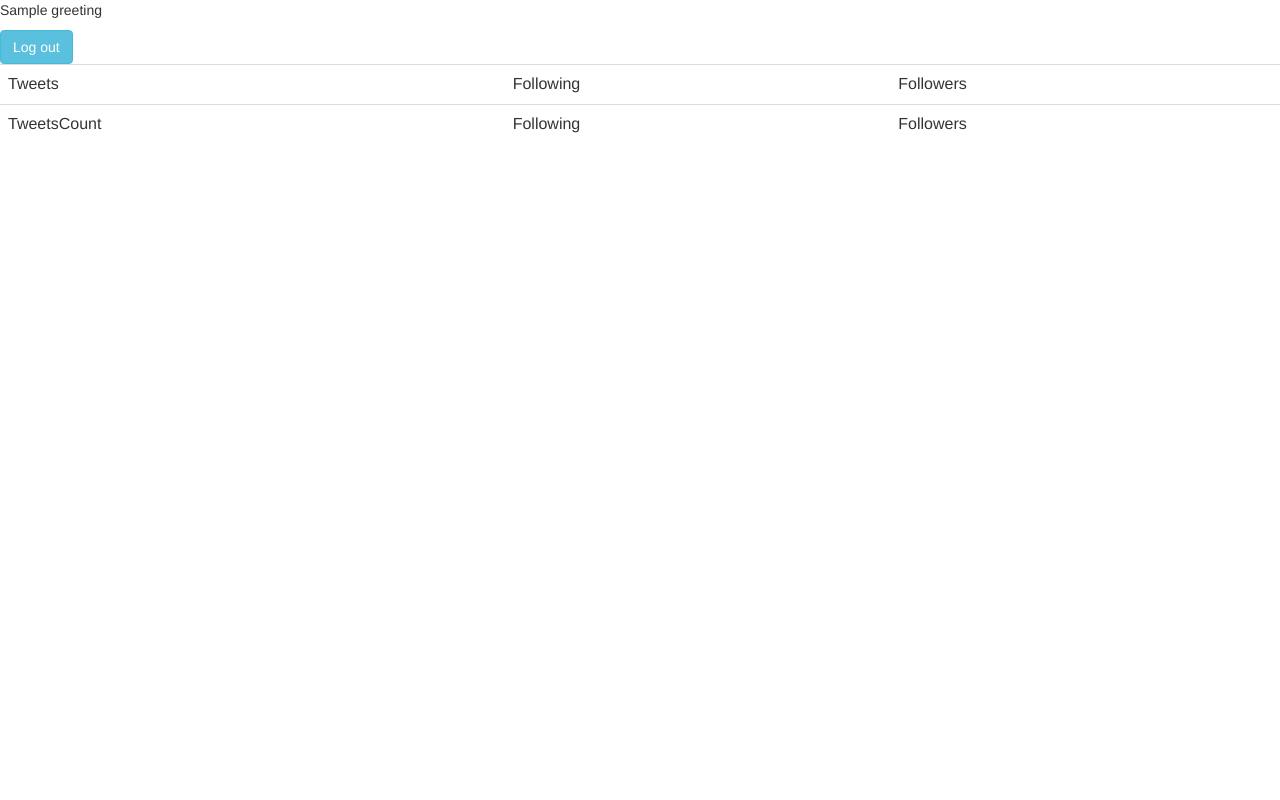
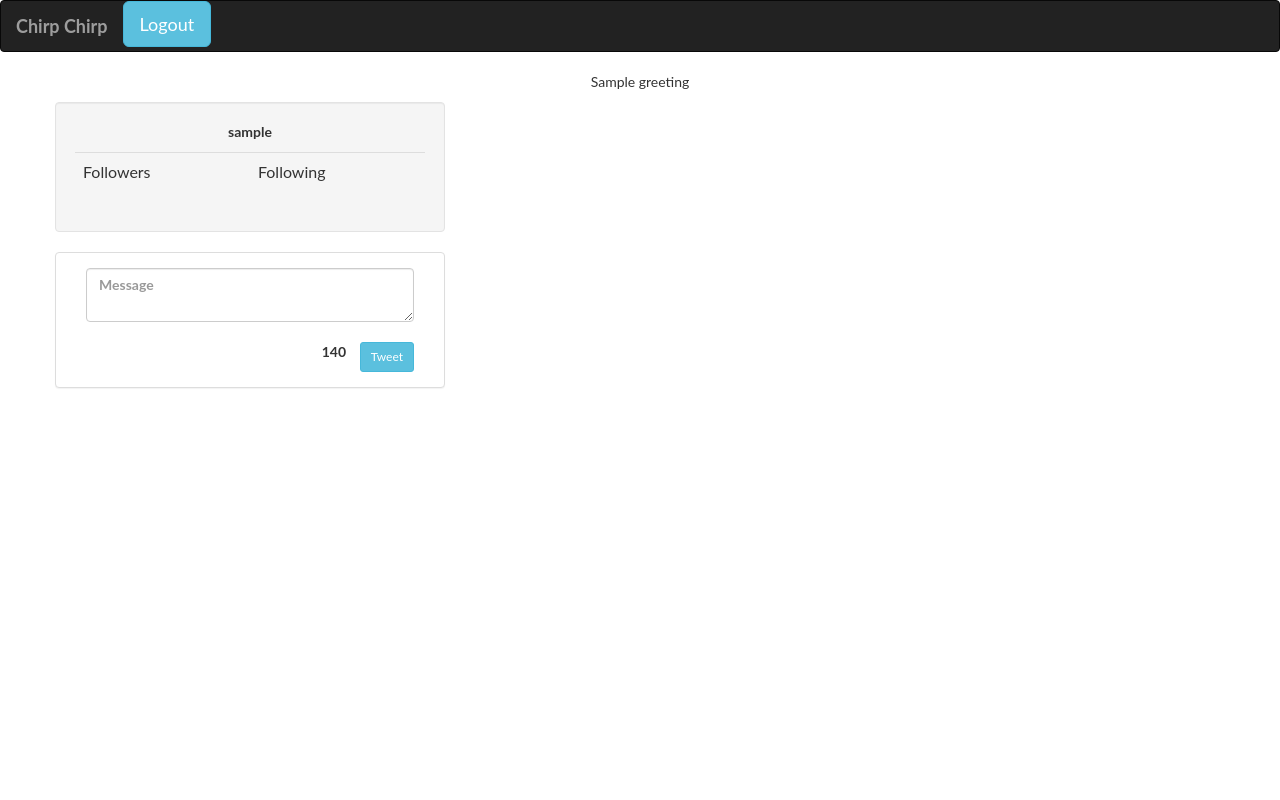
Before and after one commit to davidcse/chirpchirp, a Django app: template tweet/chirpchirp/templates/chirpchirp/homepage.html in a window 1280 px wide. Run offline with Django 3.2, Linux system fonts and the light colour scheme; the template is opened without the code that fills it: most values are stand-ins (such as "Sample title", 1, 10 or a date in 2020); parts of the project's set-up code (start-up, migrations or seed data) failed here and were passed over; some libraries are stand-ins or nearby versions.

Commit message:
ui linked to backend:login,logout,tweet

```diff
--- a/tweet/chirpchirp/models/tweetmodel.py
+++ b/tweet/chirpchirp/models/tweetmodel.py
@@ -3,7 +3,7 @@ import json
 # used to load a tweet object on a request
 class tweetmodel:
     def __init__(self, uname, uid, request):
-        body = request.body
+        body = request.body # expects stringified json
         params = json.loads(body)
         self.uname = uname
         self.uid = uid
--- a/tweet/chirpchirp/models/usermodel.py
+++ b/tweet/chirpchirp/models/usermodel.py
@@ -3,7 +3,7 @@ import json
 # used for loading a User object on a request
 class usermodel:
     def __init__(self, request):
-        body = request.body
+        body = request.body # expect stringified json
         params = json.loads(body)
         self.username = params.get("username", "")
         self.email = params.get("email", "")
--- /dev/null
+++ b/tweet/chirpchirp/static/css/homepage.css
@@ -0,0 +1,15 @@
+body {
+	font-family: "Lato", sans-serif;
+}
+div{
+	font-weight: bold;
+}
+
+input[type=submit]{
+	background-color: #008CBA;
+}
+
+li{
+	list-style-type: none;
+	float: left
+}
--- /dev/null
+++ b/tweet/chirpchirp/static/js/homepage.js
@@ -0,0 +1,18 @@
+function logoutHandler(){
+	// handler to logout client from session.
+	$("#logoutButton").click(function(){
+		console.log("logging out");
+		$.ajax({
+			type: "post",
+			url: "/logout",
+			timeout: 2000
+		}).done(function(data){
+			console.log("received from server:"+JSON.stringify(data))
+			window.location.replace(data.redirect);
+		});
+	});
+}
+
+$(document).ready(function(){
+	logoutHandler();
+});
--- /dev/null
+++ b/tweet/chirpchirp/static/js/tweetBox.js
@@ -0,0 +1,33 @@
+//send tweet to the server
+function tweetAjaxPost(tweet){
+  console.log("posting tweet: " + tweet);
+  $.ajax({
+    type: "post",
+    url: "/additem",
+    data: JSON.stringify({'content': tweet}),
+    timeout: 2000
+  }).done(function(response){
+    console.log("received from server:" +JSON.stringify(response))
+    renderTweetFeedList(tweet)
+  });
+}
+
+//show the tweet in list
+function renderTweetFeedList(tweet){
+  var listElement = '<li>'+ tweet +'</li><br>'
+  $("#tweetFeedList").append(listElement);
+}
+
+//Handler to post a tweet
+function postTweetHandler(){
+	$('#postTweetButton').on('click', function(e){
+		e.preventDefault();
+		var tweetContent = $('#tweetText').val();
+    tweetAjaxPost(tweetContent)
+	});
+  console.log("tweethandler ready");
+}
+
+$(document).ready(function(){
+  postTweetHandler();
+});
--- a/tweet/chirpchirp/templates/chirpchirp/homepage.html
+++ b/tweet/chirpchirp/templates/chirpchirp/homepage.html
@@ -1,22 +1,90 @@
+{% load staticfiles %}
 <head>
   <title>Tweet</title>
   <link rel="stylesheet" href="https://maxcdn.bootstrapcdn.com/bootstrap/3.3.7/css/bootstrap.min.css">
+  <script src="https://ajax.googleapis.com/ajax/libs/jquery/3.1.1/jquery.min.js"></script>
+  <script src="https://maxcdn.bootstrapcdn.com/bootstrap/3.3.7/js/bootstrap.min.js"></script>
+  <script src="{% static "js/homepage.js" %}" type="text/javascript"></script>
+  <script src="{% static "js/tweetBox.js" %}" type="text/javascript"></script>
+  <link rel="stylesheet" href="{% static "css/homepage.css"%}">
 </head>
+
 <body>
-  <p>{{greeting}}</p>
-  <button type="button" class="btn btn-info fullbutton" id="logout">Log out</button>
-  <table class="table">
-    <tr>
-      <td class="tableHeader">Tweets</td>
-      <td class="tableHeader">Following</td>
-      <td class="tableHeader">Followers</td>
-    </tr>
-    <tr>
-      <td class="tableContent">TweetsCount</td>
-      <td class="tableContent">Following</td>
-      <td class="tableContent">Followers</td>
-    </tr>
-  </table>
+  <nav class="navbar navbar-inverse">
+    <div class="container-fluid">
+      <div class="navbar-header">
+        <a class="navbar-brand"> Chirp Chirp</a>
+        <ul class="nav navbar-nav">
+          <li><button type="button", class="btn btn-info btn-lg pull-right", id="logoutButton">Logout</button></li>
+        </ul>
+      </div>
+    </div>
+  </nav>
 
+  <p class="text-center">{{greeting}}</p>
+  <div class="container">
+    <div class="row">
+      <div class="col-md-4 well">
+        <p class="text-center ">
+          {{username}}
+        </p>
+        <table class="table">
+          <tr>
+            <td>Followers</td>
+            <td>Following</td>
+          </tr>
+        </table>
+      </div>
+    </div>
+  </div>
+
+  <div class="tweetbox-container container">
+    <div class="row">
+      <div class="panel panel-default tweetbox col-md-4">
+        <div class="panel-body">
+          <!-- Input tweet -->
+          <textarea class="form-control" id="tweetText" placeholder="Message" rows="2"></textarea>
+          <!-- Character count, Send Button --><br>
+          <div class="pull-right btnGroup">
+            <strong id="charLeft">140 &nbsp &nbsp</strong>
+            <button id="postTweetButton" class="btn btn-info btn-sm pull-right" type="button">Tweet</button>
+          </div>
+        </div>
+      </div>
+    </div>
+  </div>
+
+  <div class="tweetFeed">
+    <ul id="tweetFeedList"></ul>
+  </div>
 
 </body>
+
+<!--
+html
+  head
+
+    script(type="text/javascript", src="js/therapySession.js")
+  body
+
+    div(class="modal fade", id="conversationHistory", role="dialog")
+      div(class="modal-dialog modal-lg")
+        div(class="modal-content")
+          div(class="modal-header")
+            button(type="button", class="close", data-dismiss="modal") &times;
+            h4(class="modal-title") Past List of Conversations
+          div(class="modal-body")
+            ul(id="pastConversationsList")
+          div(class="modal-footer")
+            button(type="button", class="btn btn-default", data-dismiss="modal") close
+
+    div.well.text-center
+      p Hi #{name}! How are you?
+      p Your current log-in time is #{date}
+    div#chatbox
+      ul#chatlist
+    form#human_resp
+      input.form-control.text-center(name="human", type="text", id="humanmsg", size="75")
+      input.form-control(type="submit", id="submitmsg", value="Send")
+    script.
+      #{injectedScriptText} -->
--- a/tweet/chirpchirp/urls.py
+++ b/tweet/chirpchirp/urls.py
@@ -2,6 +2,7 @@ from django.conf.urls import url
 from controllers import user
 from controllers import tweet
 from controllers import endpoint
+from controllers import testEndpoint
 
 
 urlpatterns = [
@@ -19,10 +20,13 @@ urlpatterns = [
     url(r'^item/(?P<id>[\w]+)$', tweet.item, name="item"),
     # /search
     url(r'^search$', tweet.search, name="search"),
+    # /test/homepage
+    url(r'^homepage$', endpoint.homepage, name="homepage"),
+    # /index
+    url(r'^$', endpoint.index, name="index"),
 
-
-    # /testhomepage
-    url(r'^testhomepage$', endpoint.testhomepage, name="testhomepage"),
-    # /testhomepage
-    url(r'^testindex$', endpoint.testindex, name="testindex"),
+    # /test/homepage
+    url(r'^test/homepage$', testEndpoint.homepage, name="testhomepage"),
+    # /test/index
+    url(r'^test/index$', testEndpoint.index, name="testindex")
 ]
--- /dev/null
+++ b/tweet/chirpchirp/utils/auth.py
@@ -0,0 +1,5 @@
+# inspect request object's session, if previously signed in.
+def auth_session(req):
+    if('uid' in req.session and 'uname' in req.session):
+        return True
+    return False
--- a/tweet/chirpchirp/utils/responses.py
+++ b/tweet/chirpchirp/utils/responses.py
@@ -8,10 +8,12 @@ def returnresp(obj):
 def ok_response():
     return JsonResponse({"status": "OK"})
 
+def redirect_ok_response(url):
+    return JsonResponse({"status": "OK","redirect": url})
 
 def err_response(errmsg):
     return JsonResponse({
-            "status": "ERROR",
+            "status": "error",
             "error": errmsg
     })
 
```
Also changed, not shown: tweet/chirpchirp/controllers/endpoint.py (+14 -7 lines), tweet/chirpchirp/controllers/testEndpoint.py (added, +13 -0 lines), tweet/chirpchirp/controllers/user.py (+11 -9 lines), tweet/chirpchirp/db/tweetdb.py (+16 -6 lines), tweet/chirpchirp/models/searchmodel.py (+5 -2 lines), tweet/chirpchirp/static/css/index.css (added, +26 -0 lines), tweet/chirpchirp/static/js/index.js (+10 -11 lines), tweet/chirpchirp/templates/chirpchirp/index.html (+3 -5 lines).
